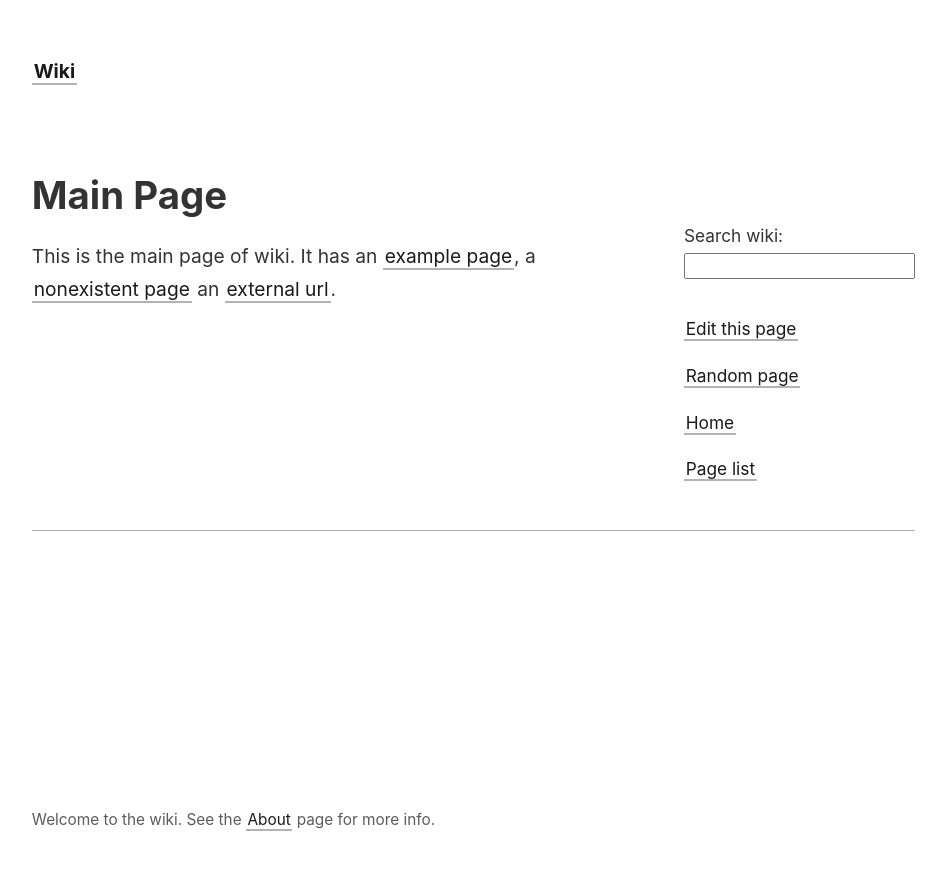
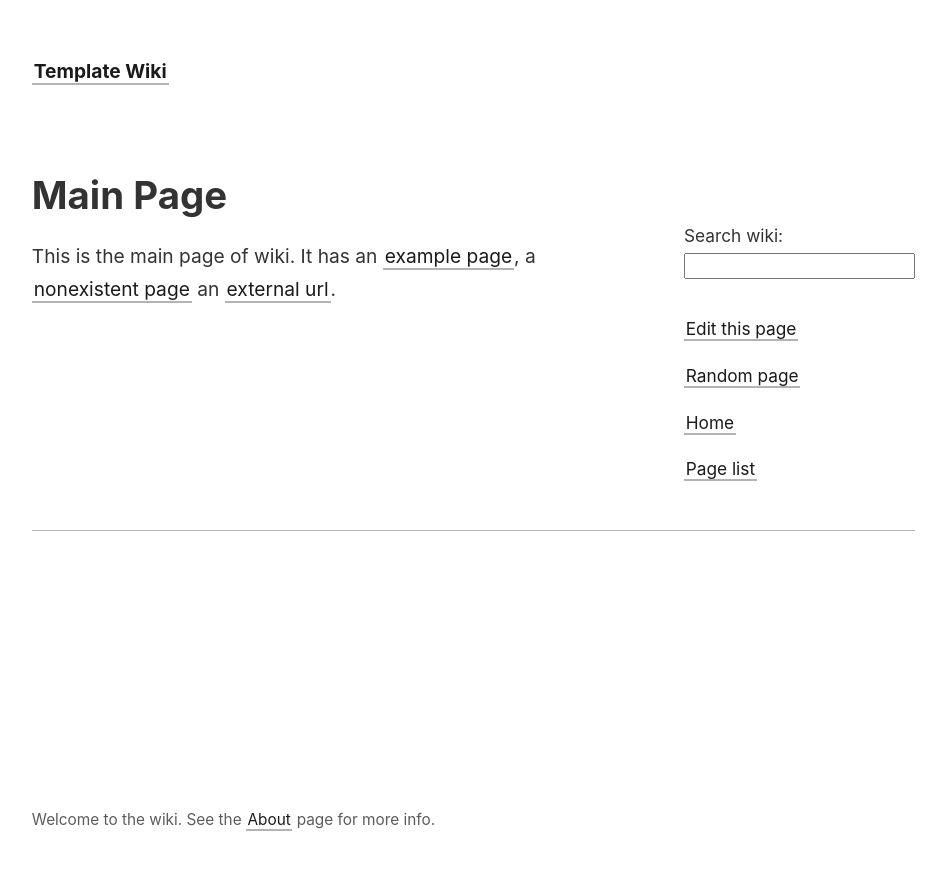
Before and after one commit to IFcoltransG/jekyll-wiki-template, a Jekyll site: the page built from _wiki/index.md, in a window 1280 px wide. Shown: the top 870 px of the page, without its empty margins (45-991 px from the left). Built offline with Jekyll 4.4.1, drawn with Linux system fonts in a browser that asks for light colours.

Commit message:
Update _config.yml to new repo name

```diff
--- a/_config.yml
+++ b/_config.yml
@@ -1,16 +1,16 @@
-title:               Wiki
+title:               Template Wiki
 include:             ['_pages']
 exclude:             ['_includes/notes_graph.json']
 # You may need to change the base URL depending on your deploy configuration.
 # Specifically, when using GitHub Pages, the baseurl should point to where GitHub
 # Pages deploys your repository (which is usually the repository name).
-baseurl:             '/jekyll-wiki'
+baseurl:             '/jekyll-wiki-template'
 # You may also need to set the URL depending on your username
 url:                 'https://ifcoltransg.github.io'
 # And the edit file base url if you want people to edit pages
-new_file_base: "https://github.com/ifcoltransg/jekyll-wiki/edit/main"
+new_file_base: "https://github.com/ifcoltransg/jekyll-wiki-template/edit/main"
 # And the new file base url if you want people to create new pages
-new_file_base: "https://github.com/ifcoltransg/jekyll-wiki/new/main?filename="
+new_file_base: "https://github.com/ifcoltransg/jekyll-wiki-template/new/main?filename="
 
 
 # If you are using a host that cannot resolve URLs that do
```
